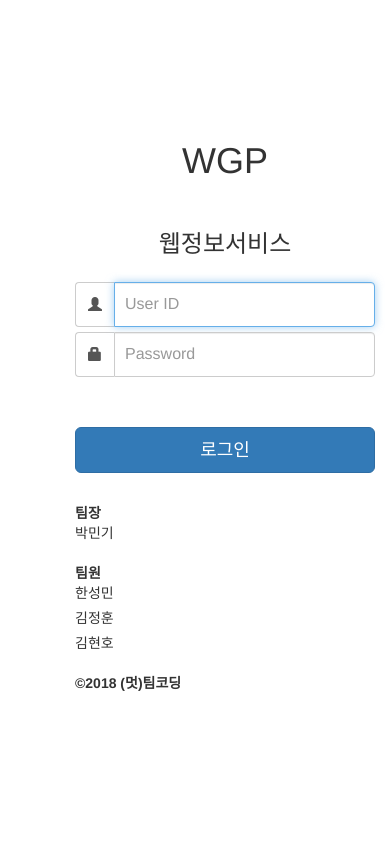
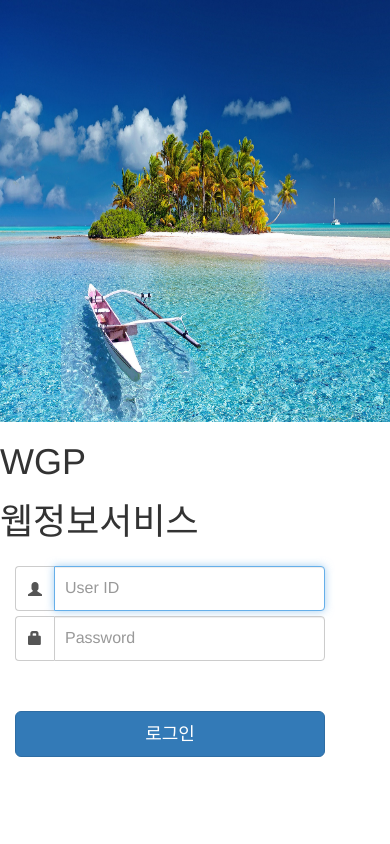
Before and after one commit to min-ki/WKU_ACADEMIC_INFOMATION, a Django app: page /accounts/login/ in a window 390 px wide. Run offline with Django 3.2, Linux system fonts and the light colour scheme; some libraries are stand-ins or nearby versions.

Commit message:
login 페이지 반응형 추가

```diff
--- a/accounts/templates/accounts/login.html
+++ b/accounts/templates/accounts/login.html
@@ -11,25 +11,25 @@
     <div class="rect5"></div>
 </div>
 
-<div id="login_section">
+<div class="box container-fluid no-space">
 
+    {% if messages %}
     <div style="margin-top: 30px">
-        {% if messages %}
         {% for message in messages %}
             <div class="alert alert-{{message.tags}}" id="message">
                 {{ message.message }} {# 실제 메세지 내용 #}
             </div>
         {% endfor %}
+    </div>
     {% endif %}
-    </div>
 
     {# 사이드바 시작#}
-        <div class="left-menu-bar">
-            <div class="left-menu-bar--top--section">
-                <div class="left-menu-bar__logo">
+    <div class="col-md-4 col-xs-12 no-space" id="login_section">
+        <div>
+            <div>
                 <h1>WGP</h1>
             </div>
-                <h1 class="h3 mb-3 font-weight-normal text-center">웹정보서비스 </h1>
+            <h1>웹정보서비스 </h1>
             <form class="form-signin" action="" method="post">
                 {% csrf_token %}
                 <div class="input-group">
@@ -48,28 +48,10 @@
                 <button type="submit" id="login" class="btn btn-lg btn-primary btn-block">로그인</button>
             </form>
         </div>
-
-            <div class="left-menu-bar--bottom-section">
-                <div class="left-menu-bar__copyright">
-                    <dl>
-                        <dt>팀장</dt>
-                        <dd>박민기</dd>
-                    </dl>
-                    <dl>
-                        <dt>팀원</dd>
-                        <dd>한성민</dd>
-                        <dd>김정훈</dd>
-                        <dd>김현호</dd>
-                    </dl>
-                    <dl>
-                        <dt>&copy;2018 (멋)팀코딩</dt>
-                    </dl>
-                </div>
-            </div>
     </div>
         {# 사이드바 끝#}
 
-        <div class="right-description">
+        <div class="col-md-8 col-xs-12 no-space" id="image_section">
             <img class="mySlides" src="{% static 'webcrawler/assets/img/beach1.png' %}" alt="1" width="100%" height="100%">
             <img class="mySlides" src="{% static 'webcrawler/assets/img/beach2.png' %}" alt="2" width="100%" height="100%">
             <img class="mySlides" src="{% static 'webcrawler/assets/img/beach3.png' %}" alt="3" width="100%" height="100%">
--- a/config/static/login.css
+++ b/config/static/login.css
@@ -1,3 +1,9 @@
+  html,
+  body {
+      height: 100%;
+      margin: 0;
+  }
+
 .left-menu-bar{
     box-sizing: border-box;
     position: fixed;
@@ -59,3 +65,62 @@
     background-color:#337ab7;
 }
 /* 끝 */
+
+.no-space {
+    margin: 0 !important;
+    padding: 0 !important;
+}
+
+.box {
+    height:100%;
+    min-height:100%;
+}
+
+#login_section {
+    height: 100%;
+    min-height: 100%;
+}
+
+#image_section {
+    height: 100%;
+    min-height: 100%;
+}
+
+@media (max-width: 30em) {
+    .box {
+        display: -webkit-box;
+        display: -moz-box;
+        display: -ms-flexbox;
+        display: -webkit-flex;
+        display: flex;
+        -webkit-box-orient: vertical;
+        -moz-box-orient: vertical;
+        -webkit-flex-direction: column;
+        -ms-flex-direction: column;
+        flex-direction: column;
+        /* optional */
+        -webkit-box-align: start;
+        -moz-box-align: start;
+        -ms-flex-align: start;
+        -webkit-align-items: flex-start;
+        align-items: flex-start;
+    }
+    .box #login_section {
+        -webkit-box-ordinal-group: 2;
+        -moz-box-ordinal-group: 2;
+        -ms-flex-order: 2;
+        -webkit-order: 2;
+        order: 2;
+        height: 50%;
+        min-height: 50%;
+    }
+    .box #image_section {
+        -webkit-box-ordinal-group: 1;
+        -moz-box-ordinal-group: 1;
+        -ms-flex-order: 1;
+        -webkit-order: 1;
+        order: 1;
+        height: 50%;
+        min-height: 50%;
+    }
+}
```
Lines whose indentation alone changed are shown as unchanged.
